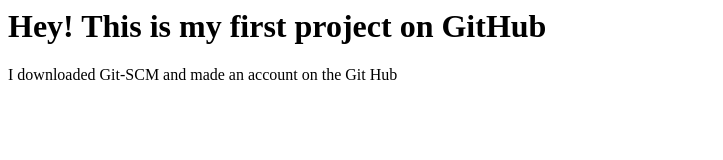
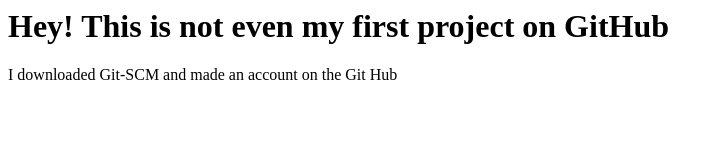
Before and after one commit to huzaifa-ejaz/first-github, a plain HTML site: page index.html in a window 1280 px wide. Shown: the whole page, without its empty margins (0-723 px from the left). Drawn offline with Linux system fonts and the light colour scheme.

Commit message:
updated index.html

```diff
--- a/index.html
+++ b/index.html
@@ -3,7 +3,7 @@
         <title>My First Project on GitHub</title>
     </head>
     <body>
-        <h1>Hey! This is my first project on GitHub</h1>
+        <h1>Hey! This is not even my first project on GitHub</h1>
         <p>I downloaded Git-SCM and made an account on the Git Hub</p>
     </body>
 </html>
```
